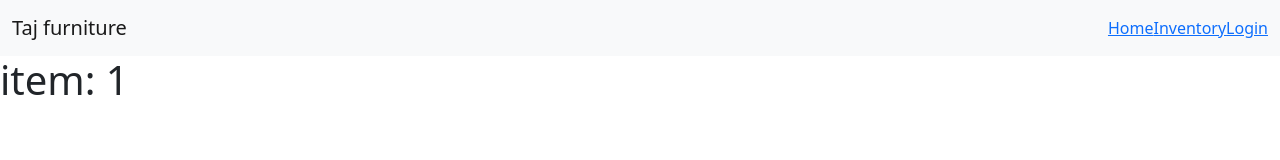
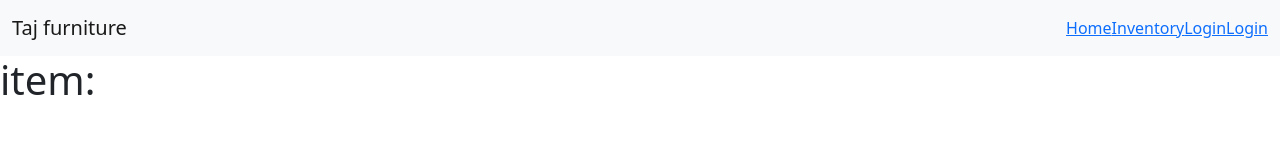
Before and after one commit to rifatbafsc/Taj-Furniture, a React (Create React App) app: page /items/1 in a window 1280 px wide. Shown: the top 160 px of the page. Built offline with nearby package versions, Linux system fonts and the light colour scheme; no server answers.

Commit message:
qns and 404 pages added

```diff
--- a/src/App.js
+++ b/src/App.js
@@ -5,6 +5,7 @@ import 'bootstrap/dist/css/bootstrap.min.css';
 import Header from './Components/Header/Header';
 import Inventory from './Components/Inventory/Inventory';
 import ItemDetails from './Components/ItemDetails/ItemDetails';
+import PageNotFound from './Components/PageNotFound/PageNotFound';
 
 
 
@@ -13,12 +14,13 @@ function App() {
     <div>
       <Header></Header>
       <Routes>
-        <Route path="/" element={<Home></Home>}>Home</Route>
-        <Route path="/home" element={<Home></Home>}>Home</Route>
-        <Route path="/Inventory" element={<Inventory></Inventory>}>Inventory</Route>
-        <Route path="/Login" element={<Home></Home>}>Home</Route>
-        <Route path="/items/:id" element={<ItemDetails></ItemDetails>}>Home</Route>
-        <Route path="*" element={<Home></Home>}>Home</Route>
+        <Route path="/" element={<Home></Home>}></Route>
+        <Route path="/home" element={<Home></Home>}></Route>
+        <Route path="/inventory" element={<Inventory></Inventory>}></Route>
+        <Route path="/blogs" element={<Inventory></Inventory>}></Route>
+        <Route path="/login" element={<Home></Home>}></Route>
+        <Route path="/items/:id" element={<ItemDetails></ItemDetails>}></Route>
+        <Route path="*" element={<PageNotFound></PageNotFound>}></Route>
       </Routes>
 
     </div>
--- a/src/Components/Header/Header.js
+++ b/src/Components/Header/Header.js
@@ -17,6 +17,7 @@ const Header = () => {
       >
         <Link to="/home">Home</Link>
         <Link to="/inventory">Inventory</Link>
+        <Link to="/blogs">Login</Link>
         <Link to="/login">Login</Link>
       </Nav>
 
--- a/src/Components/ItemDetails/ItemDetails.js
+++ b/src/Components/ItemDetails/ItemDetails.js
@@ -3,11 +3,19 @@ import { useParams } from 'react-router';
 
 const ItemDetails = () => {
     const {id} = useParams();
-    console.log(id);
+    const [items,setItems]= useState({});
+
+    useEffect(()=>{
+          fetch(`http://localhost:5000/items/${id}`)
+          .then(res=>res.json())
+          .then(data =>setItems(data));
+
+    },[])
 
     return (
         <div>
-            <h1>item: {id}</h1>
+            <h1>item: {items?.name}</h1>
+
 
         </div>
     );
--- /dev/null
+++ b/src/Components/PageNotFound/PageNotFound.js
@@ -0,0 +1,11 @@
+import React from 'react';
+
+const PageNotFound = () => {
+    return (
+        <div>
+            <h1>404! Page not Found</h1>
+        </div>
+    );
+};
+
+export default PageNotFound;
```
Also changed, not shown: src/Components/Blogs/Blogs.js (added, +21 -0 lines).
